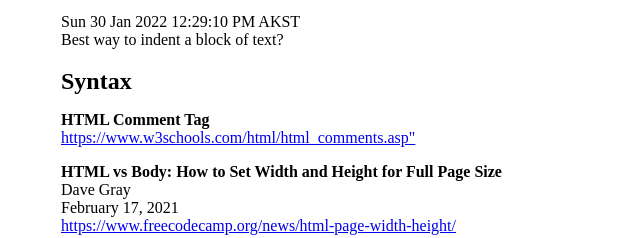
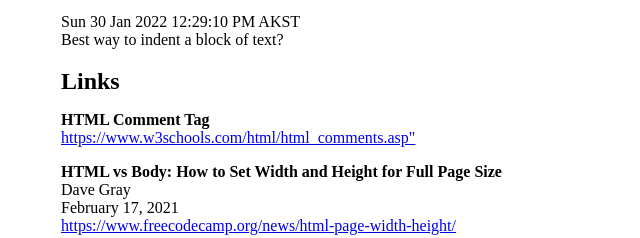
Before and after one commit to marcilr/html, a plain HTML site: page index.html in a window 1280 px wide. Shown: the part 158-396 px from the top of the page, 0-640 px from the left. Drawn offline with Linux system fonts and the light colour scheme.

Commit message:
Updated Syntax section to Links

```diff
--- a/index.html
+++ b/index.html
@@ -52,10 +52,10 @@ Sun 30 Jan 2022 12:29:10 PM AKST<br>
 Best way to indent a block of text?<br>
 
 
-<!--- =============================== SYNTAX ========================== --->
-<!--- =============================== SYNTAX ========================== --->
-<!--- =============================== SYNTAX ========================== --->
-<h2 style="margin-top:0.5cm;">Syntax</h2>
+<!--- =============================== LINKS =========================== --->
+<!--- =============================== LINKS =========================== --->
+<!--- =============================== LINKS =========================== --->
+<h2 style="margin-top:0.5cm;">Links</h2>
 
 <!--- ========================== HTML COMMENT TAG ===================== --->
 <p>
```
